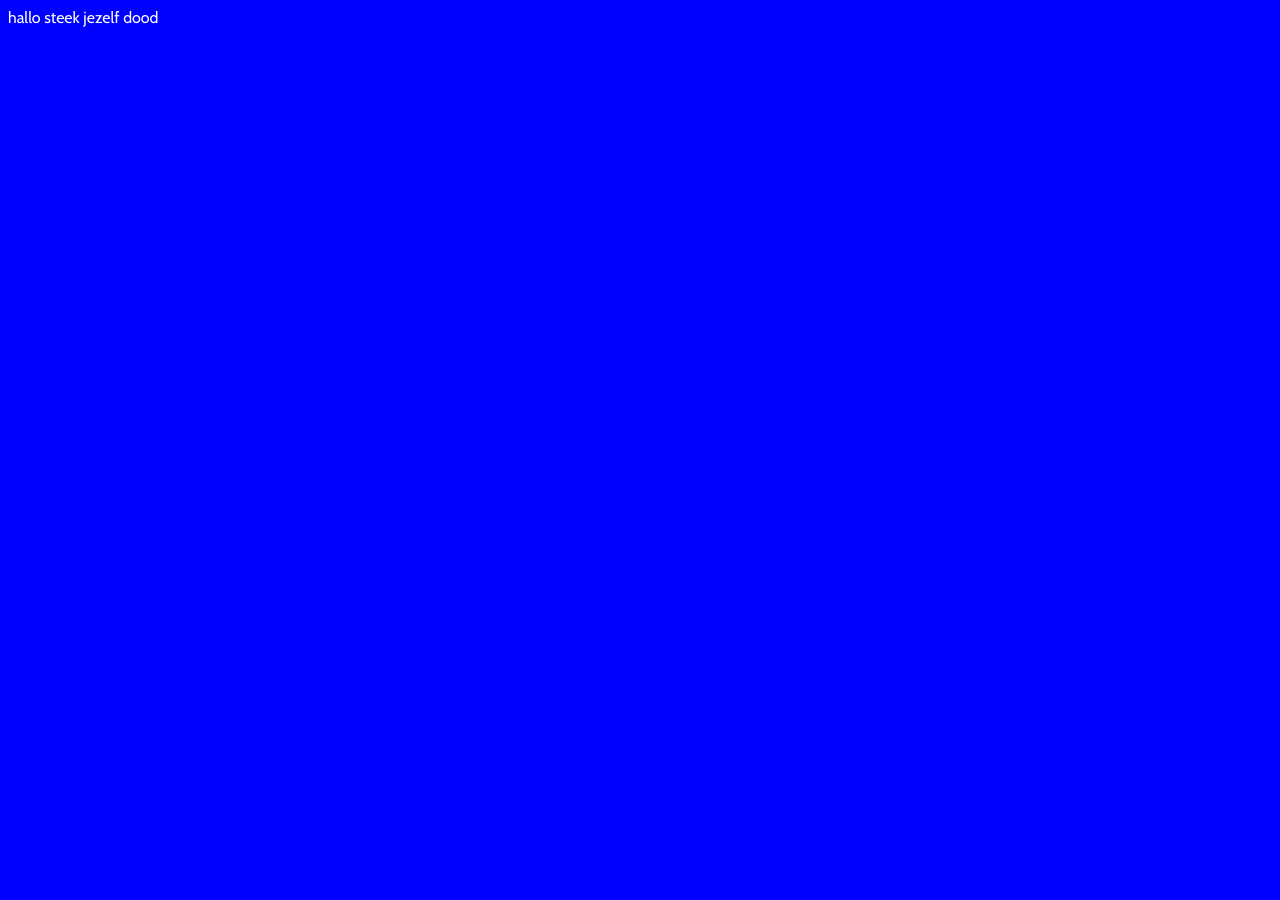
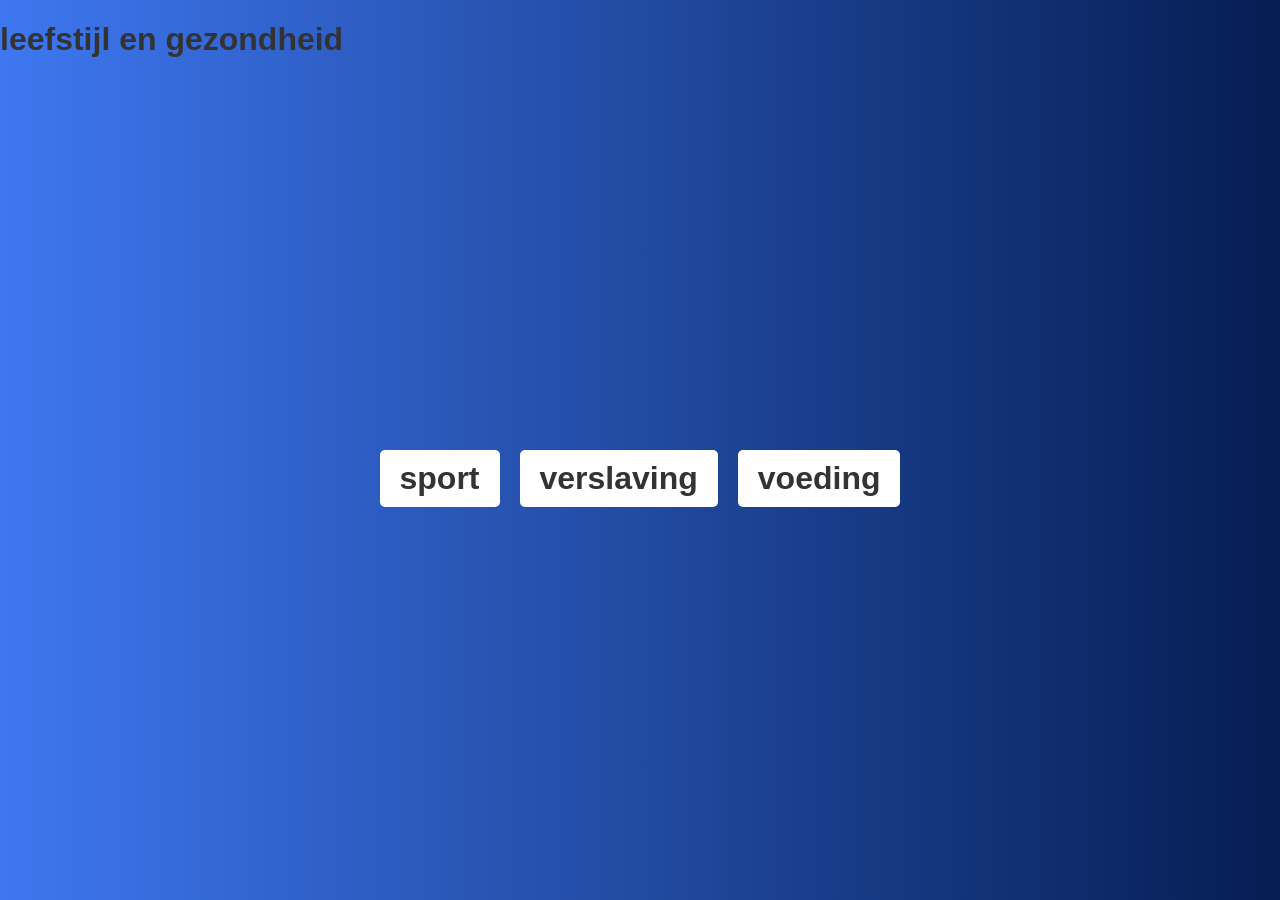
Before and after one commit to zekerniels/quizzes, a plain HTML site: page index.html in a window 1280 px wide. Before the commit the page ends 800 px from the top, so only its background shows below. Drawn offline with Linux system fonts and the light colour scheme.

Commit message:
kjdfhkjdfhvjdkfhv

```diff
--- a/css/style.css
+++ b/css/style.css
@@ -8,3 +8,36 @@ body{
     color: white;
     font-family: cabin;
 }
+body{
+  background: linear-gradient(to right, #3e77f0 0%, #051d52 100%);
+  font-family: Arial, sans-serif;
+  margin: 0;
+  padding: 0;
+  min-height: 90vh;
+
+}
+.body{
+  display: flex;
+  justify-content: center;
+  align-items: center;
+  height: 100vh;
+}
+.head{
+  font-size: 1em;
+  color: #333;
+  margin-bottom: 20px;
+}
+a{
+  display: block;
+  margin: 10px 0;
+  padding: 10px 20px;
+  background-color: #fff;
+  color: #333;
+  text-decoration: none;
+  border-radius: 5px;
+  transition: background-color 0.3s ease;
+  margin: 0 10px;
+}
+a:hover{
+  background-color: #15f719;
+}
--- a/index.html
+++ b/index.html
@@ -7,6 +7,13 @@
     <link rel="stylesheet" href="css/style.css">
 </head>
 <body>
-    hallo steek jezelf dood
+    <h1 class="layout">
+        <div class="head">leefstijl en gezondheid</div>
+        <div class="body">
+            <a href="">sport</a>
+            <a href="">verslaving</a>
+            <a href="">voeding</a>
+        </div>
+    </h1>
 </body>
 </html>
```
